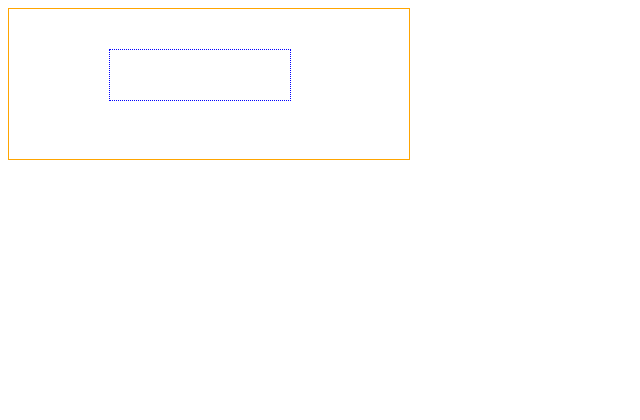
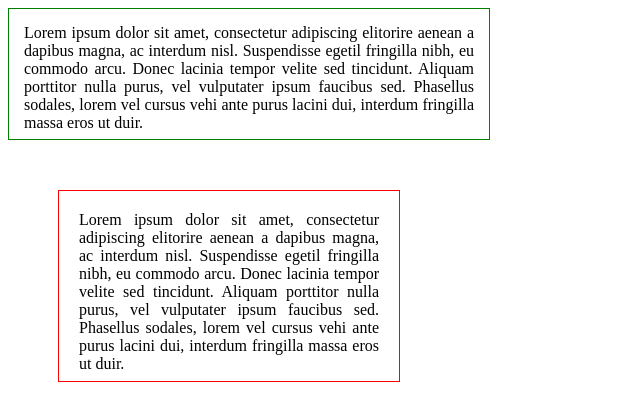
Before and after one commit to 0mistakes/CSS, a plain HTML site: page index.html in a window 1280 px wide. Shown: the whole page, without its empty margins (0-640 px from the left). Drawn offline with Linux system fonts and the light colour scheme.

Commit message:
64 quest

```diff
--- a/index.html
+++ b/index.html
@@ -8,7 +8,10 @@
     <title>Document</title>
 </head>
 <body>
-    <div id="parent">
-        <div id="child"></div>
+    <div id="elem">
+        Lorem ipsum dolor sit amet, consectetur adipiscing elitorire aenean a dapibus magna, ac interdum nisl. Suspendisse egetil fringilla nibh, eu commodo arcu. Donec lacinia tempor velite sed tincidunt. Aliquam porttitor nulla purus, vel vulputater ipsum faucibus sed. Phasellus sodales, lorem vel cursus vehi ante purus lacini dui, interdum fringilla massa eros ut duir.
+    </div>
+    <div id="elem2">
+        Lorem ipsum dolor sit amet, consectetur adipiscing elitorire aenean a dapibus magna, ac interdum nisl. Suspendisse egetil fringilla nibh, eu commodo arcu. Donec lacinia tempor velite sed tincidunt. Aliquam porttitor nulla purus, vel vulputater ipsum faucibus sed. Phasellus sodales, lorem vel cursus vehi ante purus lacini dui, interdum fringilla massa eros ut duir.
     </div>
 </html>
--- a/style.css
+++ b/style.css
@@ -1,13 +1,16 @@
-#parent {
-	width: 400px;
-	height: 150px;
-	border: 1px solid orange;
+#elem {
+	padding: 15px;
+	width: 450px;
+	height: 100px;
+	border: 1px solid green;
+	text-align: justify;
 }
 
-#child {
-	height: 50px;
-	width: 180px;
-	border: 1px dotted blue;
-	margin-top: 40px;
-	margin-left: 100px;
+#elem2 {
+	padding: 20px;
+	margin: 50px;
+	width: 300px;
+	height: 150px;
+	border: 1px solid red;
+	text-align: justify;
 }
```
